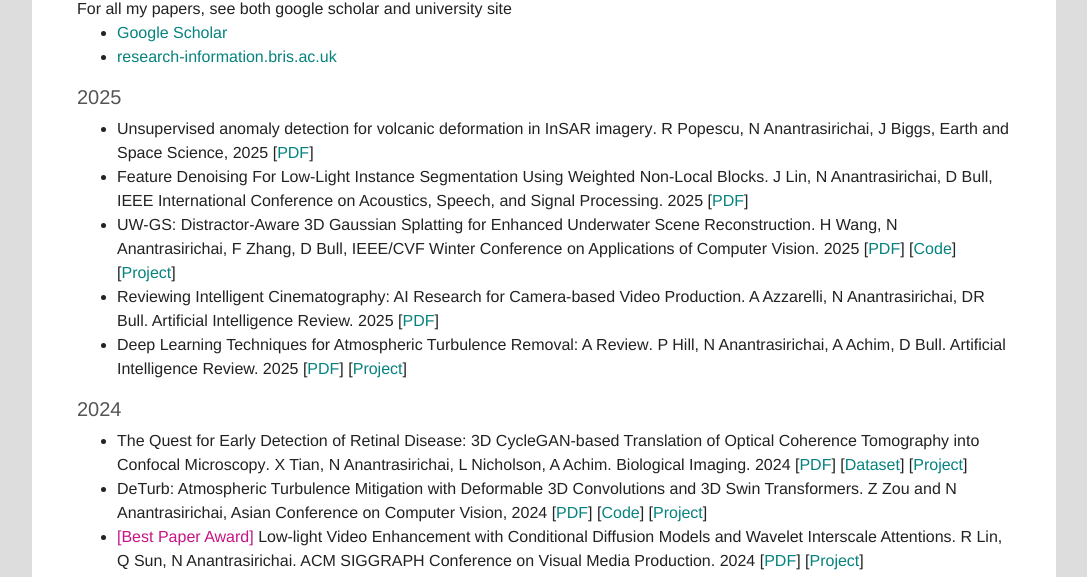
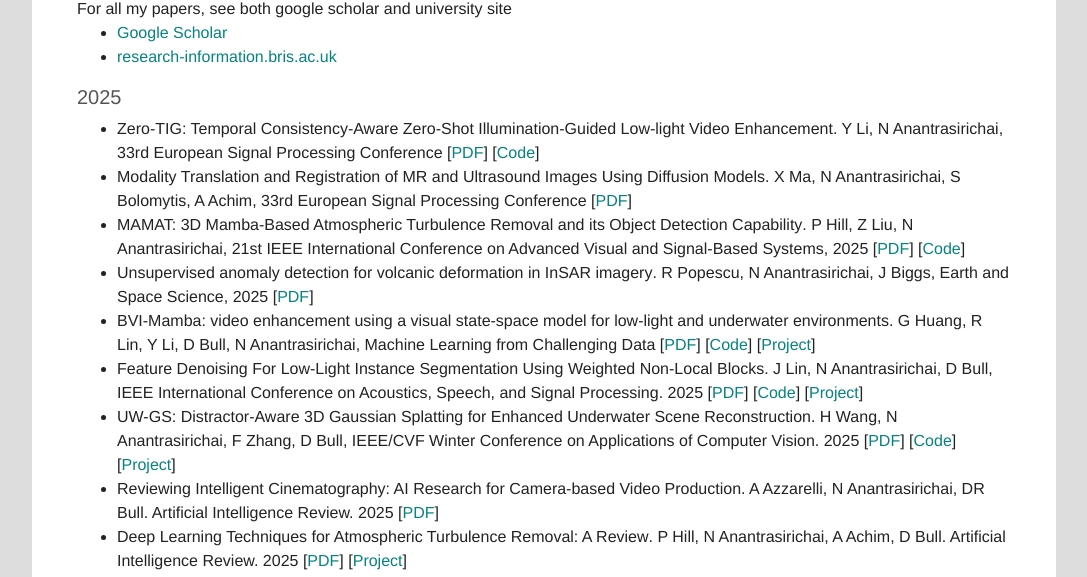
Before and after one commit to pui-nantheera/pui-nantheera.github.io, a plain HTML site: page publications.html in a window 1280 px wide. Shown: the part 463-1040 px from the top of the page, without its empty margins (96-1183 px from the left). Drawn offline with nearby package versions, Linux system fonts and the light colour scheme; some icons are missing.

Commit message:
update publications

```diff
--- a/publications.html
+++ b/publications.html
@@ -109,10 +109,14 @@
           <div class="publicationlist">
             <h5>2025</h5>
             <ul>
+              <li><a>Zero-TIG: Temporal Consistency-Aware Zero-Shot Illumination-Guided Low-light Video Enhancement</a>. Y Li, N Anantrasirichai, 33rd European Signal Processing Conference [<a href="https://arxiv.org/pdf/2503.11175">PDF</a>] [<a href="https://github.com/liyinibristol/Zero-TIG">Code</a>]</li>
+              <li><a>Modality Translation and Registration of MR and Ultrasound Images Using Diffusion Models</a>. X Ma, N Anantrasirichai, S Bolomytis, A Achim, 33rd European Signal Processing Conference [<a href="https://arxiv.org/pdf/2506.01025">PDF</a>]</li>
+              <li><a>MAMAT: 3D Mamba-Based Atmospheric Turbulence Removal and its Object Detection Capability</a>. P Hill, Z Liu, N Anantrasirichai, 21st IEEE International Conference on Advanced Visual and Signal-Based Systems, 2025 [<a href="https://arxiv.org/pdf/2503.17700?">PDF</a>] [<a href="https://github.com/csprh/MAMAT">Code</a>]</li>
               <li><a>Unsupervised anomaly detection for volcanic deformation in InSAR imagery</a>. R Popescu, N Anantrasirichai, J Biggs, Earth and Space Science, 2025 <pdf>[</pdf><a href="https://agupubs.onlinelibrary.wiley.com/doi/pdf/10.1029/2024EA003892">PDF</a><pdf>]</pdf></li>
-              <li><a>Feature Denoising For Low-Light Instance Segmentation Using Weighted Non-Local Blocks</a>. J Lin, N Anantrasirichai, D Bull,  IEEE International Conference on Acoustics, Speech, and Signal Processing. 2025 <pdf>[</pdf><a href="https://arxiv.org/pdf/2402.18307">PDF</a><pdf>]</pdf></li>
+              <li><a>BVI-Mamba: video enhancement using a visual state-space model for low-light and underwater environments</a>. G Huang, R Lin, Y Li, D Bull, N Anantrasirichai, Machine Learning from Challenging Data [<a href="https://www.spiedigitallibrary.org/conference-proceedings-of-spie/13460/1346009/BVI-Mamba--video-enhancement-using-a-visual-state-space/10.1117/12.3053998.short">PDF</a>] [<a href="https://github.com/russellllaputa/BVI-Mamba">Code</a>] [<a href="https://pui-nantheera.github.io/research/CIC/low_light_image_enhancement.html">Project</a>]</li>
+              <li><a>Feature Denoising For Low-Light Instance Segmentation Using Weighted Non-Local Blocks</a>. J Lin, N Anantrasirichai, D Bull,  IEEE International Conference on Acoustics, Speech, and Signal Processing. 2025 [<a href="https://arxiv.org/pdf/2402.18307">PDF</a>] [<a href="https://github.com/JoanneLin168/weighted-non-local">Code</a>] [<a href="https://pui-nantheera.github.io/research/CIC/low_light_image_enhancement.html">Project</a>]</li>
               <li><a>UW-GS: Distractor-Aware 3D Gaussian Splatting for Enhanced Underwater Scene Reconstruction</a>. H Wang, N Anantrasirichai, F Zhang, D Bull, IEEE/CVF Winter Conference on Applications of Computer Vision. 2025 <pdf>[</pdf><a href="https://arxiv.org/pdf/2410.01517">PDF</a><pdf>]</pdf> [<a href='https://github.com/WangHaoran16/UW-GS/tree/master' target="_blank">Code</a>] <pdf>[</pdf><a href="https://pui-nantheera.github.io/research/CIC/MyUnderwaterWorld.html">Project</a><pdf>]</pdf></li>
-              <li><a>Reviewing Intelligent Cinematography: AI Research for Camera-based Video Production</a>. A Azzarelli, N Anantrasirichai, DR Bull. Artificial Intelligence Review. 2025 <pdf>[</pdf><a href="https://arxiv.org/pdf/2405.05039">PDF</a><pdf>]</pdf></li>
+              <li><a>Reviewing Intelligent Cinematography: AI Research for Camera-based Video Production</a>. A Azzarelli, N Anantrasirichai, DR Bull. Artificial Intelligence Review. 2025 <pdf>[</pdf><a href="https://link.springer.com/article/10.1007/s10462-024-11089-3">PDF</a><pdf>]</pdf></li>
               <li><a>Deep Learning Techniques for Atmospheric Turbulence Removal: A Review</a>. P Hill, N Anantrasirichai, A Achim, D Bull. Artificial Intelligence Review. 2025 <pdf>[</pdf><a href="https://arxiv.org/pdf/2409.14587">PDF</a><pdf>]</pdf> <pdf>[</pdf><a href="https://pui-nantheera.github.io/research/Heathaze/DeepCLEAR.html">Project</a><pdf>]</pdf></li>
             </ul>
             <h5>2024</h5>
```
Also changed, not shown: activities.html (+2 -0 lines), index.html (+0 -1 lines).
